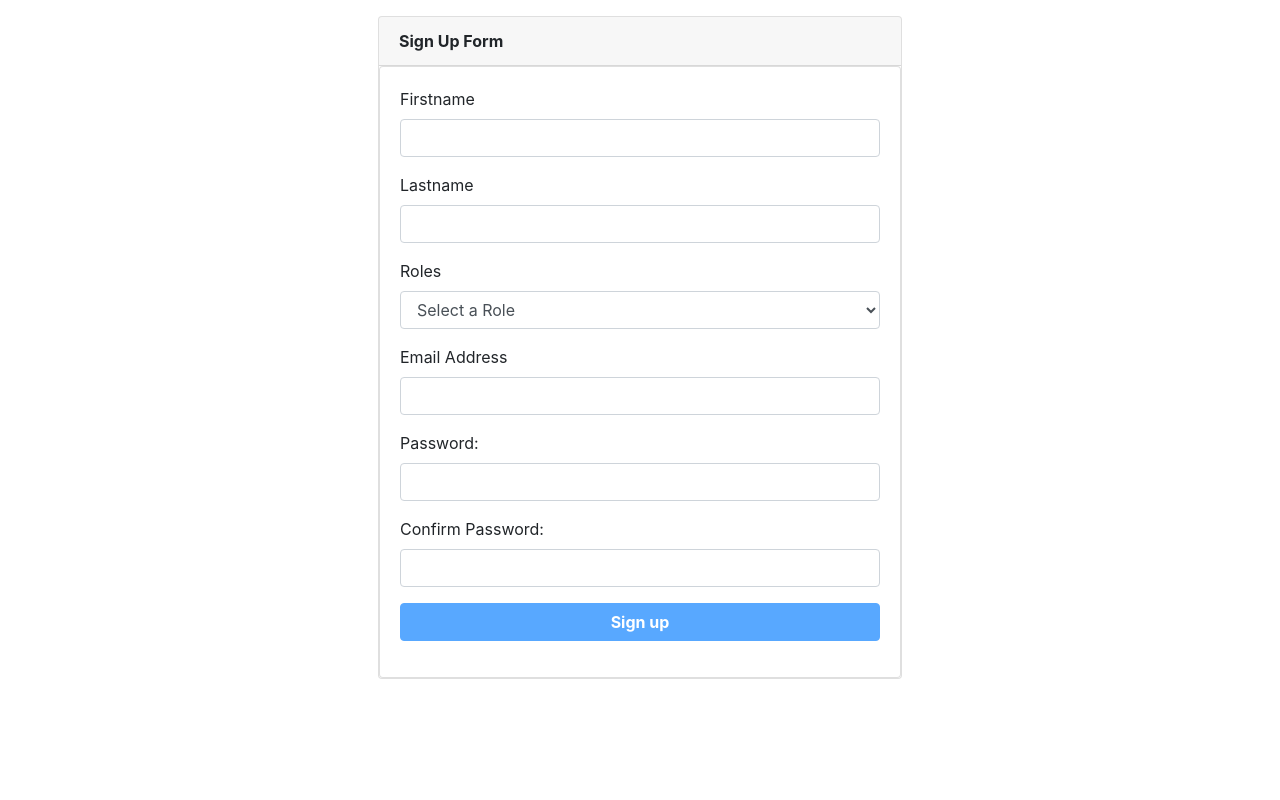
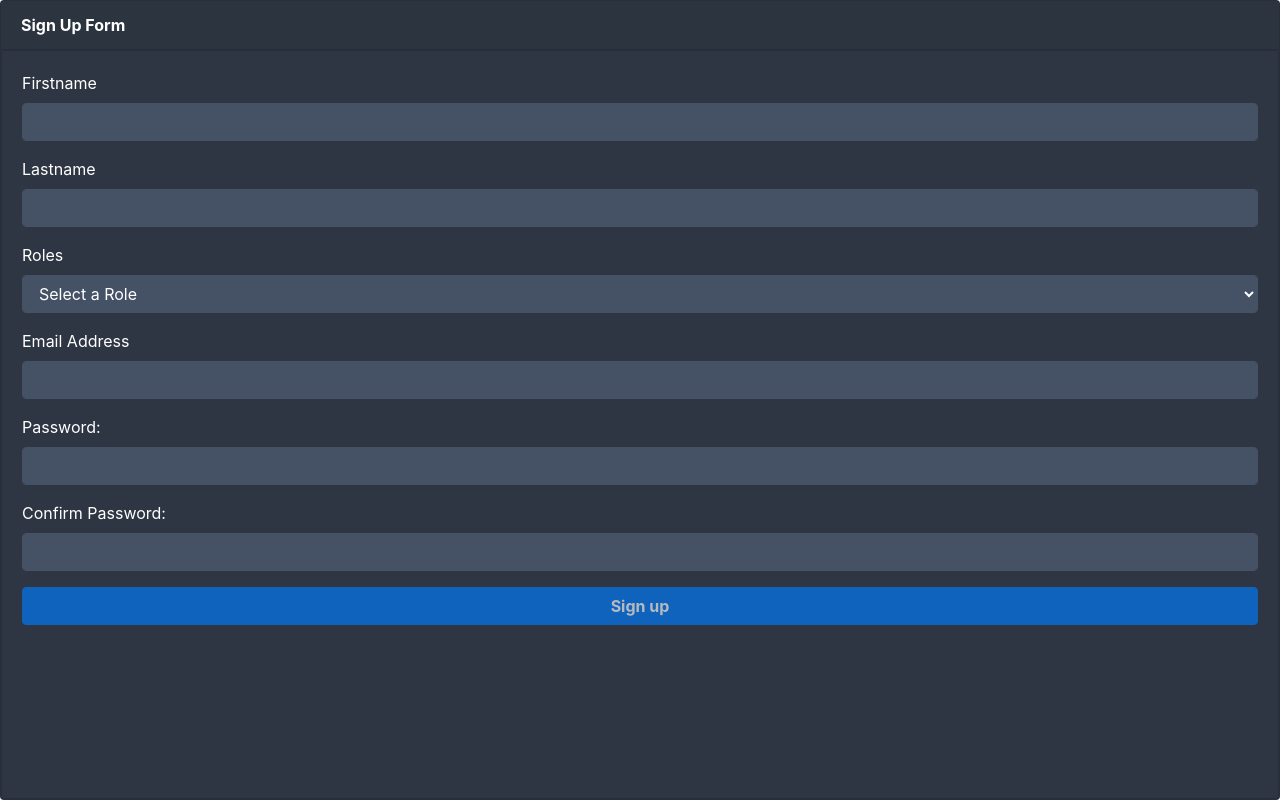
Before and after one commit to helderscrolls/password-validation-exemple, an Angular app: page /form in a window 1280 px wide. Built offline with nearby package versions, Linux system fonts and the light colour scheme.

Commit message:
added scss

```diff
--- a/src/app/components/signup-form/signup-form.component.html
+++ b/src/app/components/signup-form/signup-form.component.html
@@ -1,5 +1,5 @@
-<div class="container p-3">
-  <div class="offset-3 col-6">
+<div class="form">
+  <div>
     <div class="card">
       <div class="card-header  font-weight-bold">
         Sign Up Form
--- a/src/app/components/signup-form/signup-form.component.scss
+++ b/src/app/components/signup-form/signup-form.component.scss
@@ -1,3 +1,28 @@
 .is-invalid {
   border-left: solid 6px red;
 }
+
+.card {
+  background-color: #2e3643;
+  height: 100vh;
+
+  .card-header {
+    color: white;
+  }
+}
+
+label {
+  color: white;
+}
+
+input {
+  background-color: #455266 !important;
+  border-color: #455266;
+  color: white !important;
+}
+
+select {
+  background-color: #455266 !important;
+  border-color: #455266;
+  color: white !important;
+}
```
